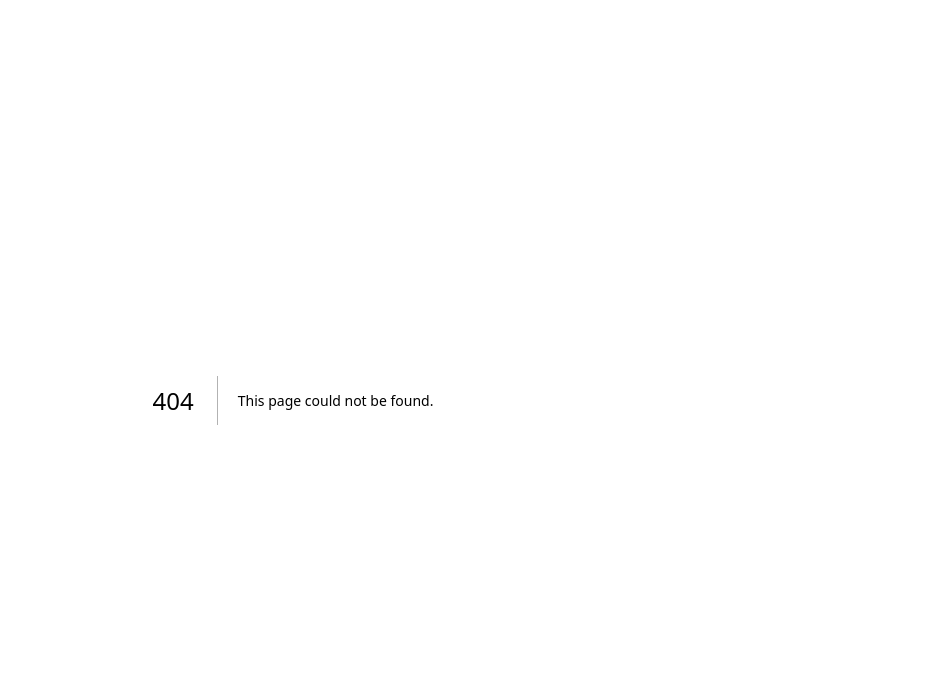
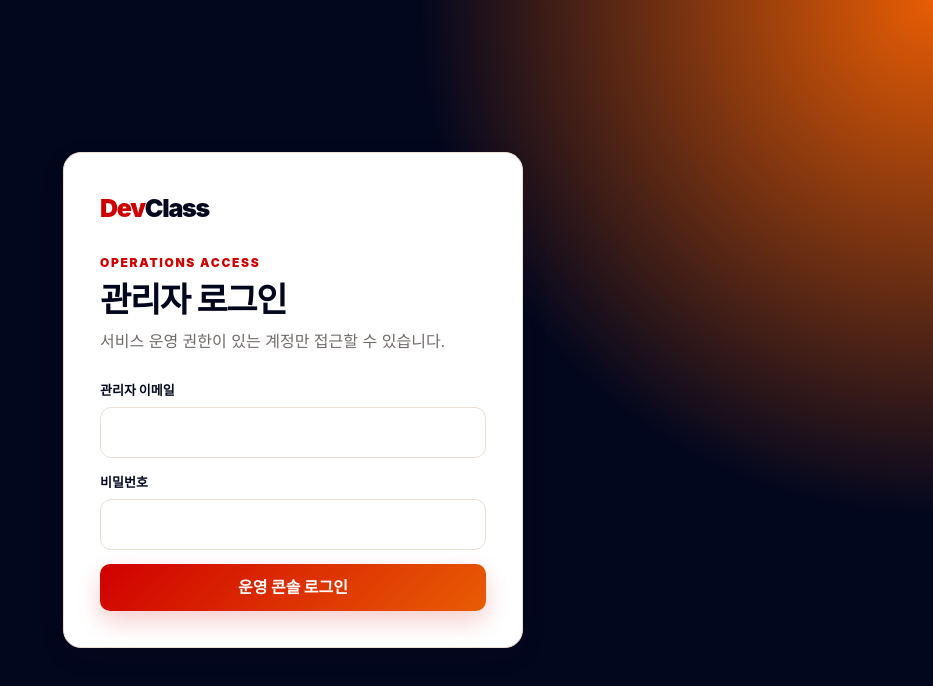
Before and after one commit to hwnsng/DevClass, a Next.js app: page /ops/login in a window 1280 px wide. Before the commit this address had no page. Shown: the top 686 px of the page, without its empty margins (347-1280 px from the left). Built offline with nearby package versions, Linux system fonts and the light colour scheme; no server answers.

Commit message:
feat: separate administrator access and navigation

```diff
--- a/src/app/admin/page.tsx
+++ b/src/app/admin/page.tsx
@@ -1,7 +1,7 @@
 "use client";
 import { useCallback, useEffect, useState } from "react";
 import { useRouter } from "next/navigation";
-import Navbar from "../components/Navbar";
+import AdminHeader from "../components/AdminHeader";
 import { useToast } from "../components/ToastProvider";
 import { adminApi, getAuthUser, reportApi } from "../lib/api";
 
@@ -28,11 +28,11 @@ export default function AdminPage() {
     } catch (error: any) { showToast(error.message || "관리자 데이터를 불러오지 못했습니다.", "error"); }
   }, [showToast]);
 
-  useEffect(() => { const user = getAuthUser(); if (!user || user.role !== "ADMIN") { router.push("/auth/login"); return; } load(); }, [load, router]);
+  useEffect(() => { const user = getAuthUser(); if (!user || user.role !== "ADMIN") { router.replace("/ops/login"); return; } load(); }, [load, router]);
   const run = async (action: () => Promise<any>, message: string) => { try { await action(); showToast(message, "success"); await load(); } catch (error: any) { showToast(error.message, "error"); } };
 
   const tabs: { id: Tab; label: string }[] = [{ id: "courses", label: "강의 승인" }, { id: "reports", label: "신고 관리" }, { id: "users", label: "사용자" }, { id: "jobs", label: "운영 작업" }];
-  return <div className="shell"><Navbar active="운영 관리" /><main className="container page">
+  return <div className="shell"><AdminHeader /><main className="container page">
     <div className="eyebrow">Operations console</div><h1 className="page-title">서비스 운영 관리</h1><p className="page-copy">강의 승인, 신고, 사용자, 스케줄러 실행 상태를 한곳에서 확인합니다.</p>
     <section className="grid stats-grid">
       {[['전체 사용자',dashboard.users],['전체 강의',dashboard.courses],['승인 대기',dashboard.pendingCourses],['누적 결제액',`${Number(dashboard.paidRevenue||0).toLocaleString()}원`]].map(([label,value]) => <div className="card stat" key={String(label)}><span>{label}</span><strong>{value ?? 0}</strong></div>)}
--- a/src/app/auth/login/page.tsx
+++ b/src/app/auth/login/page.tsx
@@ -19,6 +19,11 @@ export default function LoginPage() {
     setLoading(true);
     try {
       const data = await authApi.login({ email: email.trim(), password });
+      if (data.role === "ADMIN") {
+        localStorage.removeItem("devclass-auth");
+        showToast("관리자 계정은 관리자 전용 로그인 화면을 이용해주세요.", "error");
+        return;
+      }
       localStorage.setItem("devclass-auth", JSON.stringify({ id: data.id, email: data.email, name: data.name, role: data.role, token: data.token }));
       showToast("로그인되었습니다.", "success"); router.push("/");
     } catch (error: any) { showToast(error.message || "로그인에 실패했습니다.", "error"); }
--- /dev/null
+++ b/src/app/components/AdminRouteGuard.tsx
@@ -0,0 +1,29 @@
+"use client";
+
+import { useEffect, useState } from "react";
+import { usePathname, useRouter } from "next/navigation";
+import { getAuthUser } from "../lib/api";
+
+const ADMIN_LOGIN_PATH = "/ops/login";
+
+export default function AdminRouteGuard({ children }: { children: React.ReactNode }) {
+  const pathname = usePathname();
+  const router = useRouter();
+  const [ready, setReady] = useState(false);
+
+  useEffect(() => {
+    setReady(false);
+    const user = getAuthUser();
+    if (user?.role === "ADMIN" && pathname !== "/admin" && pathname !== ADMIN_LOGIN_PATH) {
+      router.replace("/admin");
+      return;
+    }
+    if (user?.role === "ADMIN" && pathname === ADMIN_LOGIN_PATH) {
+      router.replace("/admin");
+      return;
+    }
+    setReady(true);
+  }, [pathname, router]);
+
+  return ready ? children : null;
+}
--- a/src/app/globals.css
+++ b/src/app/globals.css
@@ -117,6 +117,11 @@ th { color: var(--muted); font-size: 12px; letter-spacing: .04em; text-transform
 .skip-nav { position: absolute; top: -100px; left: 12px; z-index: 3000; padding: 10px 14px; color: white; background: var(--ink); }
 .skip-nav:focus { top: 12px; }
 
+.admin-header { position: sticky; top: 0; z-index: 100; color: white; background: linear-gradient(135deg, var(--ink), var(--wine)); border-bottom: 1px solid rgba(255,186,8,.25); }
+.admin-header-inner { min-height: 76px; display: flex; align-items: center; justify-content: space-between; gap: 20px; }
+.admin-header strong { display: block; margin-top: 3px; font-size: 20px; }
+.admin-identity { color: #ffd89a; font-size: 13px; font-weight: 800; }
+
 @media (max-width: 900px) {
   .course-grid, .stats-grid { grid-template-columns: repeat(2, minmax(0, 1fr)); }
   .hero::after { opacity: .35; }
--- a/src/app/layout.tsx
+++ b/src/app/layout.tsx
@@ -1,6 +1,7 @@
 import type { Metadata } from "next";
 import "./globals.css";
 import { ToastProvider } from "./components/ToastProvider";
+import AdminRouteGuard from "./components/AdminRouteGuard";
 
 export const metadata: Metadata = {
   title: "DevClass — 개발자 온라인 강의 플랫폼",
@@ -20,7 +21,7 @@ export default function RootLayout({ children }: { children: React.ReactNode })
         <meta name="viewport" content="width=device-width, initial-scale=1" />
         <meta name="theme-color" content="#03071e" />
       </head>
-      <body><ToastProvider>{children}</ToastProvider></body>
+      <body><ToastProvider><AdminRouteGuard>{children}</AdminRouteGuard></ToastProvider></body>
     </html>
   );
 }
--- /dev/null
+++ b/src/app/ops/login/page.tsx
@@ -0,0 +1,62 @@
+"use client";
+
+import { FormEvent, useEffect, useState } from "react";
+import { useRouter } from "next/navigation";
+import { authApi, getAuthUser } from "@/app/lib/api";
+import { useToast } from "@/app/components/ToastProvider";
+
+export default function AdminLoginPage() {
+  const router = useRouter();
+  const { showToast } = useToast();
+  const [email, setEmail] = useState("");
+  const [password, setPassword] = useState("");
+  const [loading, setLoading] = useState(false);
+
+  useEffect(() => {
+    if (getAuthUser()?.role === "ADMIN") router.replace("/admin");
+  }, [router]);
+
+  const submit = async (event: FormEvent) => {
+    event.preventDefault();
+    if (!email.trim()) return showToast("관리자 이메일을 입력해주세요.", "error");
+    if (!/^\S+@\S+\.\S+$/.test(email)) return showToast("올바른 이메일 형식을 입력해주세요.", "error");
+    if (!password) return showToast("비밀번호를 입력해주세요.", "error");
+
+    setLoading(true);
+    try {
+      const data = await authApi.login({ email: email.trim(), password });
+      if (data.role !== "ADMIN") {
+        localStorage.removeItem("devclass-auth");
+        showToast("관리자 권한이 없는 계정입니다.", "error");
+        return;
+      }
+      localStorage.setItem("devclass-auth", JSON.stringify({
+        id: data.id, email: data.email, name: data.name, role: data.role, token: data.token,
+      }));
+      showToast("관리자 인증이 완료되었습니다.", "success");
+      router.replace("/admin");
+    } catch (error) {
+      showToast(error instanceof Error ? error.message : "관리자 로그인에 실패했습니다.", "error");
+    } finally {
+      setLoading(false);
+    }
+  };
+
+  return (
+    <main className="auth-shell">
+      <section className="card auth-card">
+        <div className="brand"><span>Dev</span>Class</div>
+        <div style={{ margin: "26px 0" }}>
+          <div className="eyebrow">Operations access</div>
+          <h1 className="page-title" style={{ fontSize: 34 }}>관리자 로그인</h1>
+          <p className="page-copy">서비스 운영 권한이 있는 계정만 접근할 수 있습니다.</p>
+        </div>
+        <form className="form-grid" onSubmit={submit} noValidate>
+          <div className="field"><label htmlFor="admin-email">관리자 이메일</label><input id="admin-email" type="email" autoComplete="username" value={email} onChange={(event) => setEmail(event.target.value)} /></div>
+          <div className="field"><label htmlFor="admin-password">비밀번호</label><input id="admin-password" type="password" autoComplete="current-password" value={password} onChange={(event) => setPassword(event.target.value)} /></div>
+          <button className="btn btn-primary" disabled={loading}>{loading ? "인증 중..." : "운영 콘솔 로그인"}</button>
+        </form>
+      </section>
+    </main>
+  );
+}
```
Also changed, not shown: src/app/components/AdminHeader.tsx (added, +39 -0 lines), src/app/components/Navbar.tsx (+7 -4 lines).
